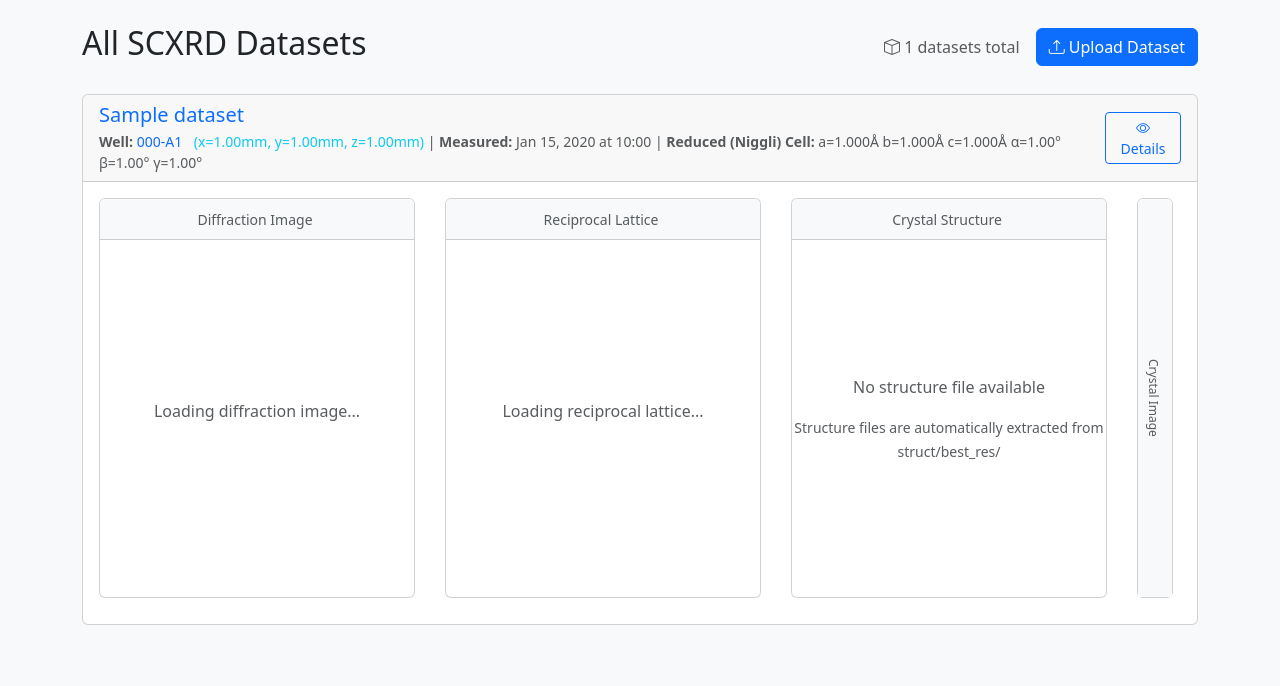
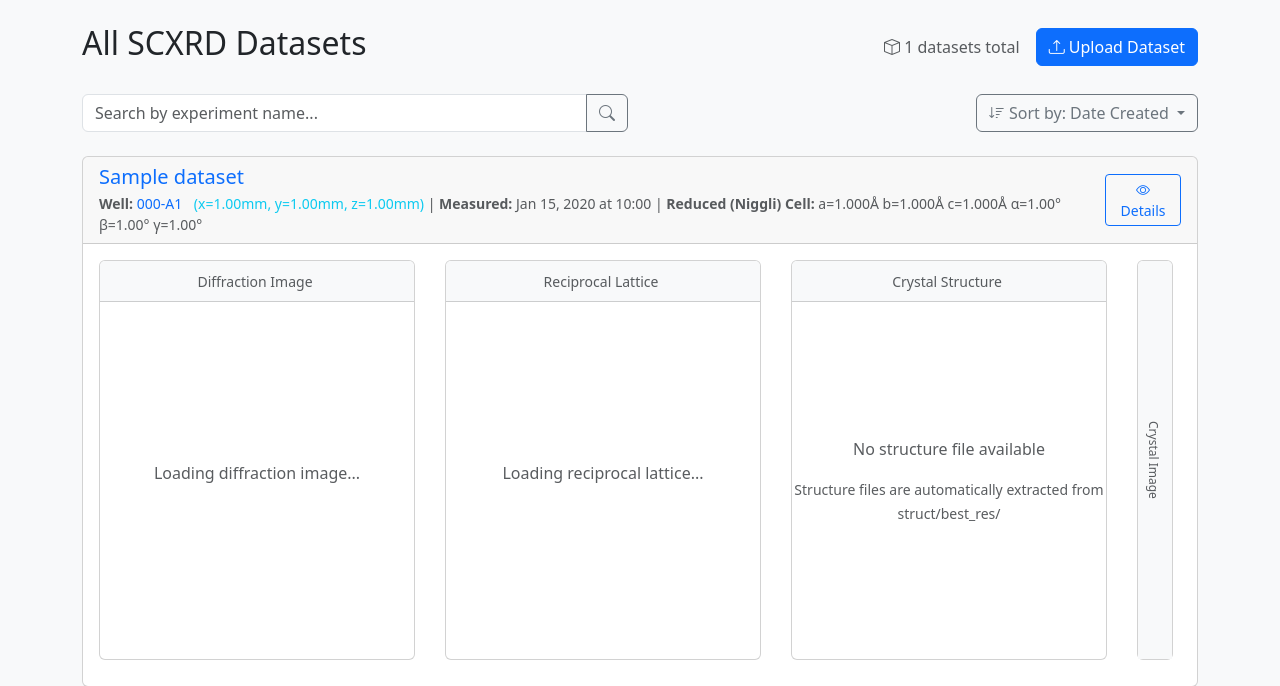
Before and after one commit to cooper-group-uol-robotics/crystal-plates-db, a Rails app: page /scxrd_datasets in a window 1280 px wide. Shown: the part 56-742 px from the top of the page. Run offline with Rails 7, Linux system fonts and the light colour scheme; tables that the repository leaves empty hold one stand-in row (values such as "Sample post"); parts of the project's set-up code (start-up, migrations or seed data) failed here and were passed over; some libraries are stand-ins or nearby versions.

Commit message:
feat: Implement search and sorting functionality for SCXRD datasets index view

```diff
--- a/app/controllers/scxrd_datasets_controller.rb
+++ b/app/controllers/scxrd_datasets_controller.rb
@@ -12,9 +12,31 @@
     else
       # Global index for all SCXRD datasets
       @scxrd_datasets = ScxrdDataset.includes(well: :plate)
-                                   .order(created_at: :desc)
-                                   .page(params[:page])
-                                   .per(10)
+
+      # Apply search functionality
+      if params[:search].present?
+        search_term = params[:search].strip
+        @scxrd_datasets = @scxrd_datasets.where(
+          "LOWER(experiment_name) LIKE ?",
+          "%#{search_term.downcase}%"
+        )
+      end
+
+      # Apply sorting
+      case params[:sort]
+      when "measured_at"
+        direction = params[:direction] == "asc" ? :asc : :desc
+        @scxrd_datasets = @scxrd_datasets.order(measured_at: direction)
+      when "experiment_name"
+        direction = params[:direction] == "asc" ? :asc : :desc
+        @scxrd_datasets = @scxrd_datasets.order(experiment_name: direction)
+      else
+        # Default sort by created_at
+        direction = params[:direction] == "asc" ? :asc : :desc
+        @scxrd_datasets = @scxrd_datasets.order(created_at: direction)
+      end
+
+      @scxrd_datasets = @scxrd_datasets.page(params[:page]).per(10)
 
       respond_to do |format|
         format.html { render "index" }
--- a/app/views/scxrd_datasets/index.html.erb
+++ b/app/views/scxrd_datasets/index.html.erb
@@ -20,7 +20,99 @@
   </div>
 </div>
 
+<!-- Search and Sort Controls -->
+<div class="row mb-4">
+  <div class="col-md-6">
+    <%= form_with url: scxrd_datasets_path, method: :get, local: true, class: "d-flex" do |f| %>
+      <div class="input-group">
+        <%= f.text_field :search,
+                        value: params[:search],
+                        placeholder: "Search by experiment name...",
+                        class: "form-control" %>
+        <button class="btn btn-outline-secondary" type="submit">
+          <i class="bi bi-search"></i>
+        </button>
+        <% if params[:search].present? %>
+          <%= link_to scxrd_datasets_path(sort: params[:sort], direction: params[:direction]),
+                     class: "btn btn-outline-secondary" do %>
+            <i class="bi bi-x"></i>
+          <% end %>
+        <% end %>
+      </div>
+      <%= f.hidden_field :sort, value: params[:sort] %>
+      <%= f.hidden_field :direction, value: params[:direction] %>
+    <% end %>
+  </div>
+  <div class="col-md-6">
+    <div class="d-flex justify-content-end gap-2">
+      <div class="btn-group" role="group">
+        <button type="button" class="btn btn-outline-secondary dropdown-toggle" data-bs-toggle="dropdown">
+          <i class="bi bi-sort-down"></i>
+          Sort by:
+          <% case params[:sort] %>
+          <% when 'measured_at' %>
+            Date Measured
+          <% when 'experiment_name' %>
+            Experiment Name
+          <% else %>
+            Date Created
+          <% end %>
+        </button>
+        <ul class="dropdown-menu">
+          <li>
+            <%= link_to scxrd_datasets_path(sort: 'measured_at', direction: 'desc', search: params[:search]),
+                       class: "dropdown-item #{'active' if params[:sort] == 'measured_at' && params[:direction] != 'asc'}" do %>
+              <i class="bi bi-calendar-check"></i> Date Measured (Newest)
+            <% end %>
+          </li>
+          <li>
+            <%= link_to scxrd_datasets_path(sort: 'measured_at', direction: 'asc', search: params[:search]),
+                       class: "dropdown-item #{'active' if params[:sort] == 'measured_at' && params[:direction] == 'asc'}" do %>
+              <i class="bi bi-calendar-check"></i> Date Measured (Oldest)
+            <% end %>
+          </li>
+          <li><hr class="dropdown-divider"></li>
+          <li>
+            <%= link_to scxrd_datasets_path(sort: 'experiment_name', direction: 'asc', search: params[:search]),
+                       class: "dropdown-item #{'active' if params[:sort] == 'experiment_name' && params[:direction] == 'asc'}" do %>
+              <i class="bi bi-sort-alpha-down"></i> Experiment Name (A-Z)
+            <% end %>
+          </li>
+          <li>
+            <%= link_to scxrd_datasets_path(sort: 'experiment_name', direction: 'desc', search: params[:search]),
+                       class: "dropdown-item #{'active' if params[:sort] == 'experiment_name' && params[:direction] == 'desc'}" do %>
+              <i class="bi bi-sort-alpha-up"></i> Experiment Name (Z-A)
+            <% end %>
+          </li>
+          <li><hr class="dropdown-divider"></li>
+          <li>
+            <%= link_to scxrd_datasets_path(sort: 'created_at', direction: 'desc', search: params[:search]),
+                       class: "dropdown-item #{'active' if (params[:sort].blank? || params[:sort] == 'created_at') && params[:direction] != 'asc'}" do %>
+              <i class="bi bi-clock"></i> Date Created (Newest)
+            <% end %>
+          </li>
+          <li>
+            <%= link_to scxrd_datasets_path(sort: 'created_at', direction: 'asc', search: params[:search]),
+                       class: "dropdown-item #{'active' if params[:sort] == 'created_at' && params[:direction] == 'asc'}" do %>
+              <i class="bi bi-clock"></i> Date Created (Oldest)
+            <% end %>
+          </li>
+        </ul>
+      </div>
+    </div>
+  </div>
+</div>
+
 <% if @scxrd_datasets.any? %>
+  <% if params[:search].present? %>
+    <div class="alert alert-info mb-3">
+      <i class="bi bi-search"></i>
+      Showing <%= @scxrd_datasets.total_count %> datasets matching "<strong><%= params[:search] %></strong>"
+      <%= link_to "Clear search", scxrd_datasets_path(sort: params[:sort], direction: params[:direction]),
+                 class: "btn btn-sm btn-outline-primary ms-2" %>
+    </div>
+  <% end %>
+
   <div class="row">
     <% @scxrd_datasets.each_with_index do |dataset, index| %>
       <div class="col-12 mb-4">
@@ -90,11 +182,19 @@
 
   <!-- Pagination -->
   <div class="d-flex justify-content-center mt-4">
-    <%= paginate @scxrd_datasets %>
+    <%= paginate @scxrd_datasets, params: { search: params[:search], sort: params[:sort], direction: params[:direction] } %>
   </div>
 
 <% else %>
   <div class="alert alert-info text-center">
+    <% if params[:search].present? %>
+      <i class="bi bi-search" style="font-size: 3rem;" class="text-muted"></i>
+      <h4>No Matching Datasets</h4>
+      <p>No SCXRD datasets match your search for "<strong><%= params[:search] %></strong>".</p>
+      <p class="mb-0">
+        <%= link_to "Clear search", scxrd_datasets_path, class: "btn btn-outline-primary" %>
+      </p>
+    <% else %>
       <i class="bi bi-box" style="font-size: 3rem;" class="text-muted"></i>
       <h4>No SCXRD Datasets</h4>
       <p>No single crystal X-ray diffraction datasets have been uploaded to the system yet.</p>
@@ -108,6 +208,7 @@
           You can also upload SCXRD datasets from individual well pages if associating with a specific well.
         </small>
       </p>
+    <% end %>
   </div>
 <% end %>
 
```
Lines whose indentation alone changed are shown as unchanged.
